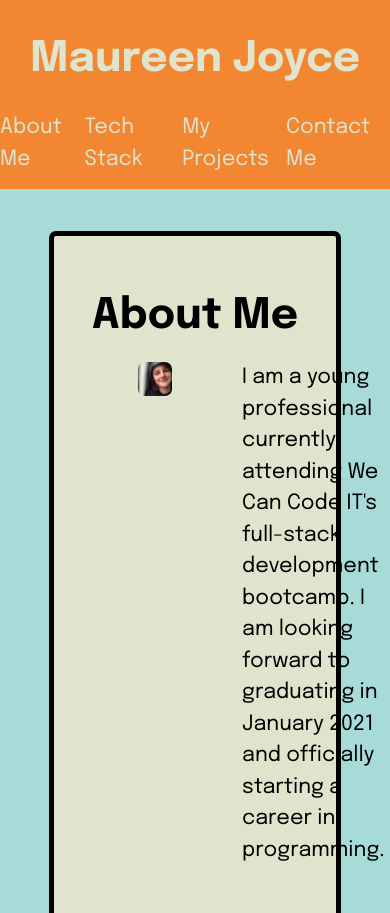
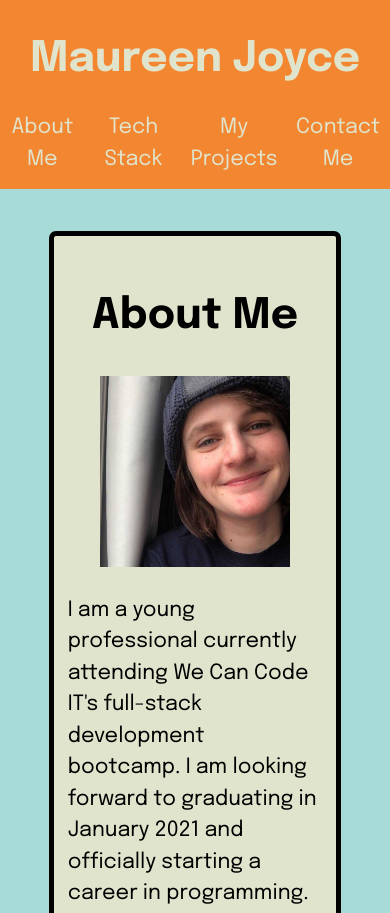
Before and after one commit to mjoyce10/mjoyce10.github.io, a plain HTML site: page index.html in a window 390 px wide. Shown: the top 913 px of the page. Drawn offline with Linux system fonts and the light colour scheme.

Commit message:
added adjustments for screens < 600 px wide

```diff
--- a/css/style.css
+++ b/css/style.css
@@ -174,3 +174,34 @@ footer p {
   color: rgb(224, 228, 204);
   font-size: 1.25rem;
 }
+
+@media only screen and (max-width: 600px) {
+  #about-me-pic-and-text {
+    display: flex;
+    flex-flow: column wrap;
+    margin: 0;
+  }
+
+  #selfie {
+    min-width: 75%;
+    padding: 2rem 0;
+    margin-right: 0;
+    margin: 0 auto;
+  }
+
+  #tech-stack-body {
+    padding: 0;
+  }
+
+  .project-description {
+    visibility: visible;
+  }
+
+  nav {
+    justify-content: center;
+  }
+
+  nav a {
+    text-align: center;
+  }
+}
```
